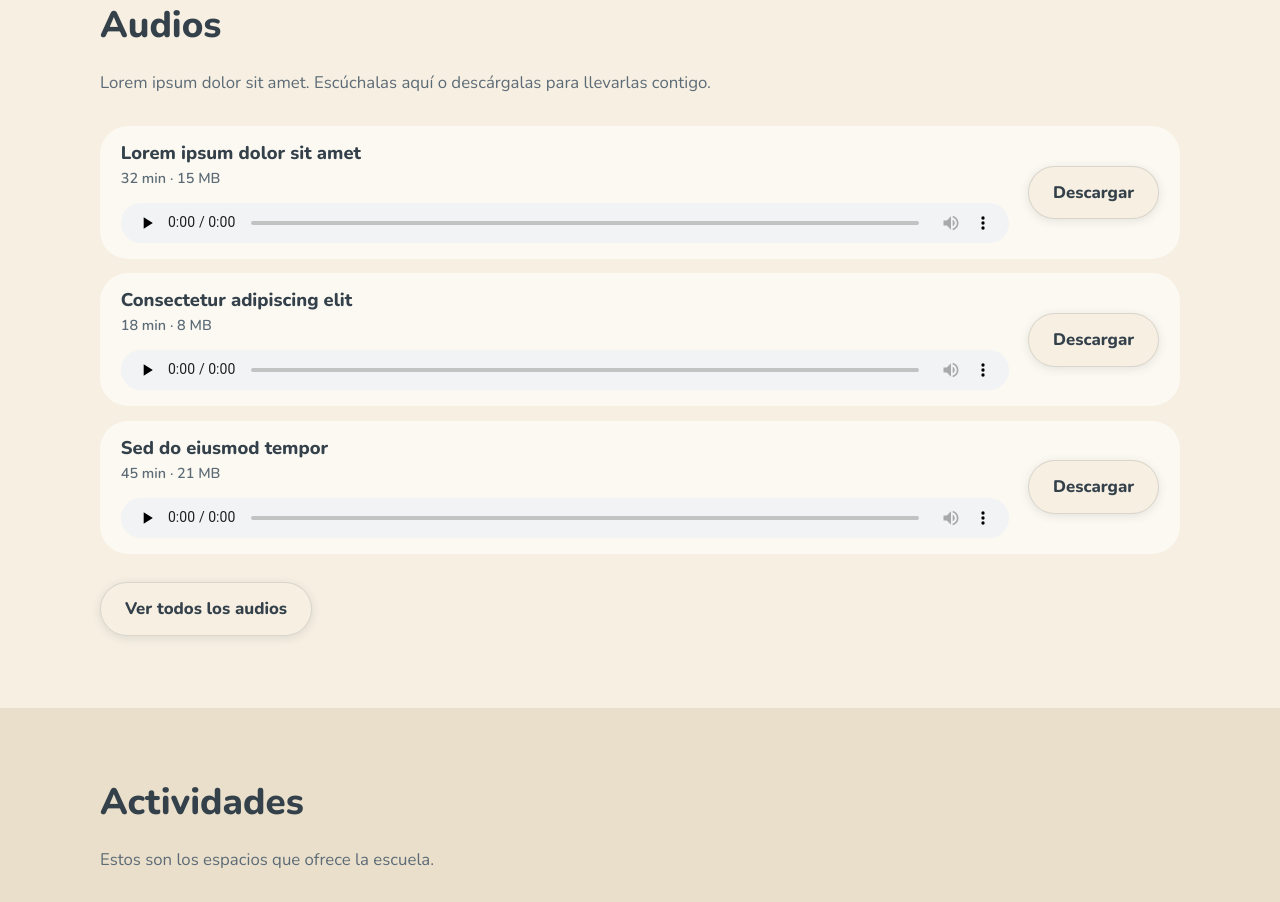
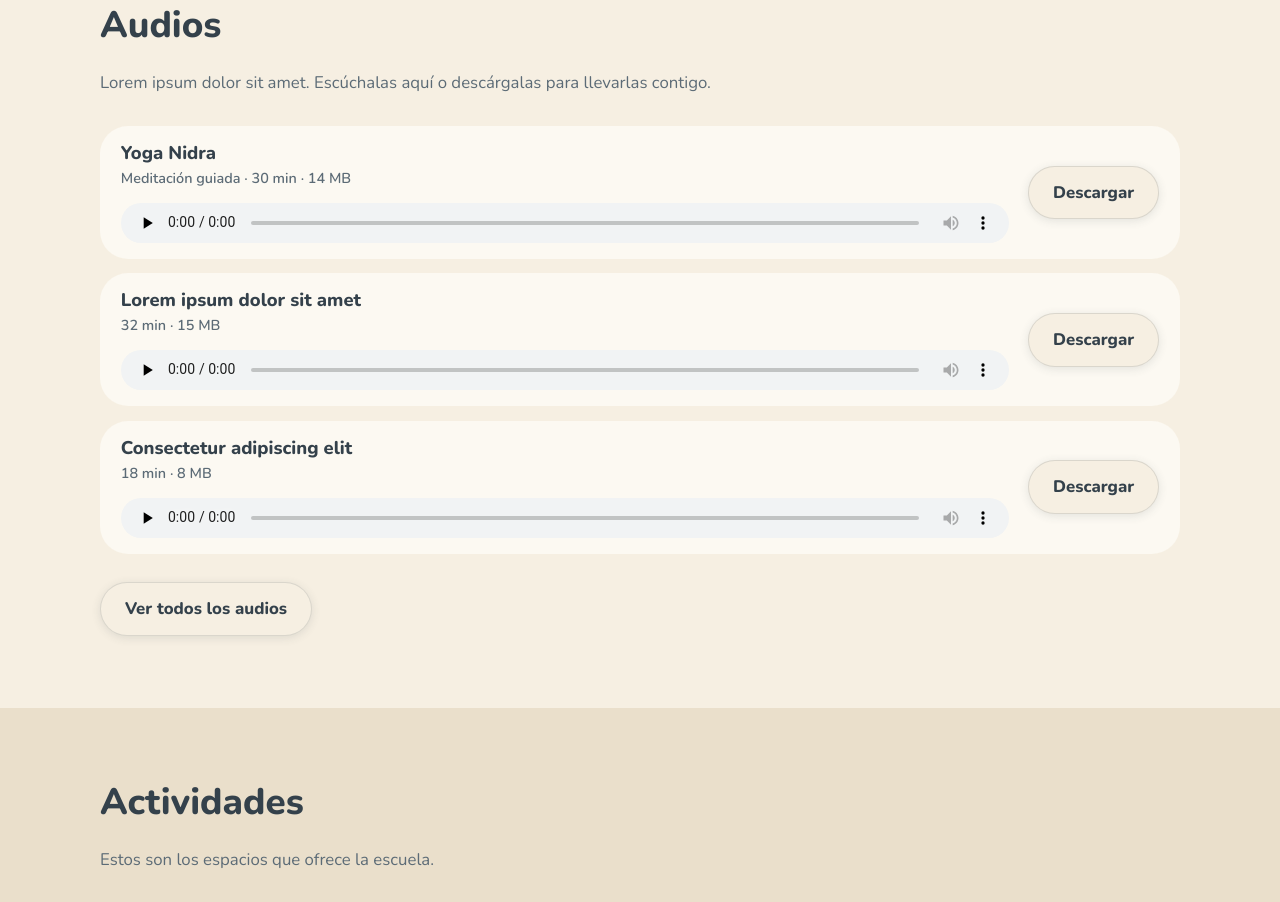
Before and after one commit to fvarietti/web-escuela-jose, a plain HTML site: page index.html in a window 1280 px wide. Shown: the part 1074-1976 px from the top of the page. Drawn offline with nearby package versions, Linux system fonts and the light colour scheme.

Commit message:
Remove audio entry for 'Sed do eiusmod tempor'
Removed an audio list item for 'Sed do eiusmod tempor'.

```diff
--- a/index.html
+++ b/index.html
@@ -45,9 +45,9 @@
     <h2>Audios</h2>
     <p style="margin-bottom:1.8rem;color:var(--suave)">Lorem ipsum dolor sit amet. Escúchalas aquí o descárgalas para llevarlas contigo.</p>
     <ul class="lista">
+      <li class="fila"><div class="txt"><h3>Yoga Nidra</h3><small>Meditación guiada · 30 min · 14 MB</small><audio controls preload="none" src="audios/yoga-nidra.mp3">Tu navegador no puede reproducir audio.</audio></div><a class="btn" href="audios/yoga-nidra.mp3" download>Descargar</a></li>
       <li class="fila"><div class="txt"><h3>Lorem ipsum dolor sit amet</h3><small>32 min · 15 MB</small><audio controls preload="none" src="audios/charla-01.mp3">Tu navegador no puede reproducir audio.</audio></div><a class="btn" href="audios/charla-01.mp3" download>Descargar</a></li>
       <li class="fila"><div class="txt"><h3>Consectetur adipiscing elit</h3><small>18 min · 8 MB</small><audio controls preload="none" src="audios/charla-02.mp3">Tu navegador no puede reproducir audio.</audio></div><a class="btn" href="audios/charla-02.mp3" download>Descargar</a></li>
-      <li class="fila"><div class="txt"><h3>Sed do eiusmod tempor</h3><small>45 min · 21 MB</small><audio controls preload="none" src="audios/charla-03.mp3">Tu navegador no puede reproducir audio.</audio></div><a class="btn" href="audios/charla-03.mp3" download>Descargar</a></li>
     </ul>
     <div class="mas"><a class="btn" href="audios.html">Ver todos los audios</a></div>
   </div>
```
